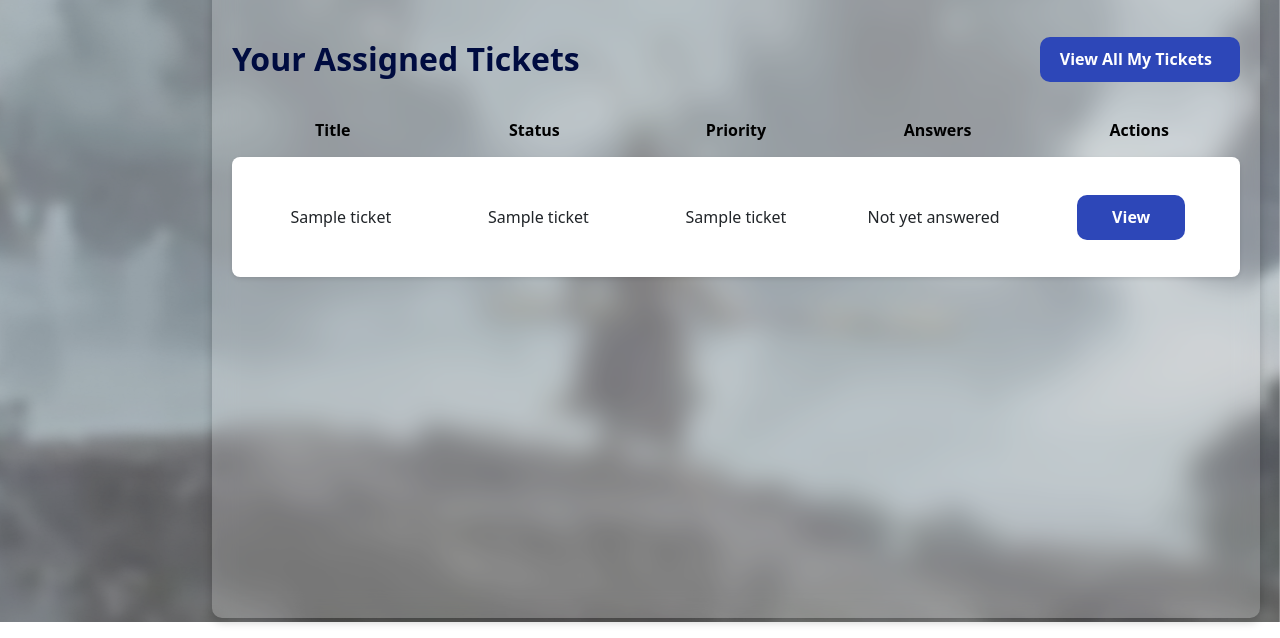
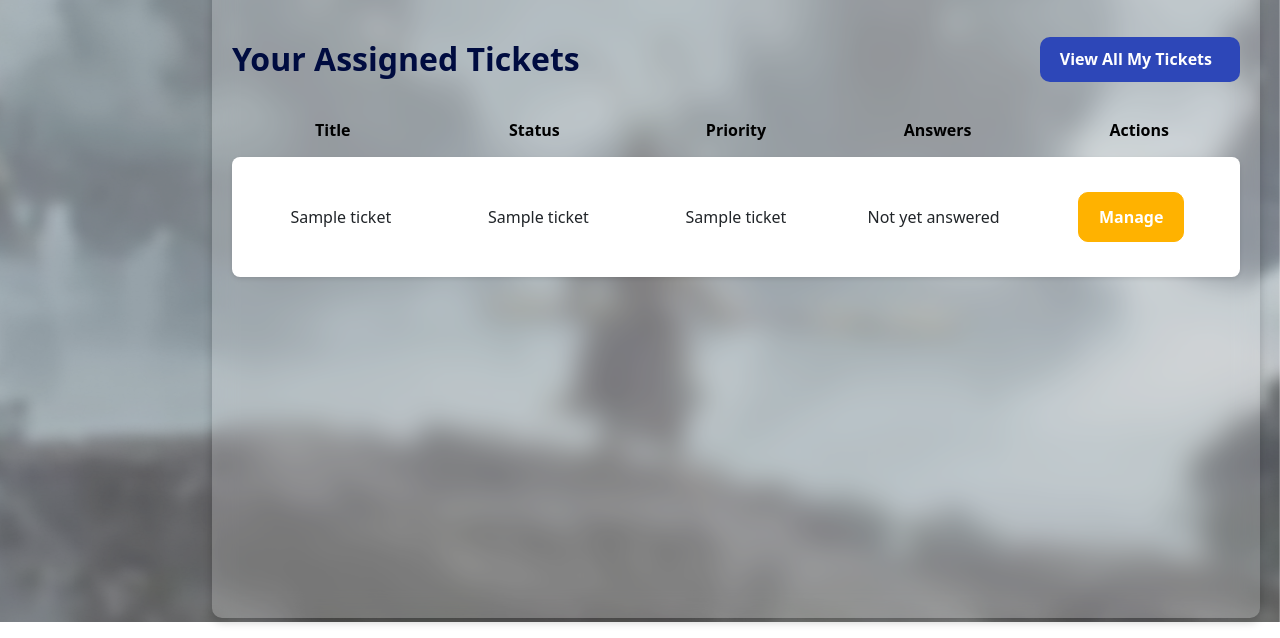
Before and after one commit to Xujiangjing/SEG_WUKONG, a Django app: template tickets/templates/dashboard/dashboard_specialist.html in a window 1280 px wide. Shown: the part 178-816 px from the top of the page. Run offline with Django 4.2, Linux system fonts and the light colour scheme; the template is opened without the code that fills it: most values are stand-ins (such as "Sample title", 1, 10 or a date in 2020); some libraries are stand-ins or nearby versions.

Commit message:
update ui-design for specialist-dashboard

```diff
--- a/tickets/templates/dashboard/dashboard_specialist.html
+++ b/tickets/templates/dashboard/dashboard_specialist.html
@@ -3,7 +3,6 @@
 {% block content %}
 <div class="content-area">
   <div class="fog-box">
-
     <h1 class="text-center mb-5" style="color: #000C40; font-weight: bold;">
     Welcome to your dashboard, {{ user.username }}
     </h1>
@@ -52,23 +51,17 @@
                 <div>Answers</div>
                 <div>Actions</div>
             </div>
+
             {% for ticket in assigned_tickets %}
+                {% if ticket.status != 'closed' %}
                     <div class="ticket-row">
-            {% if ticket.status != 'closed' %}
                         <div>{{ ticket.title }}</div>
                         <div>{{ ticket.get_status_name }}</div>
                         <div>{{ ticket.get_priority_name }}</div>
                         <div>{% if ticket.answers %}Answered{% else %}Not yet answered{% endif %}</div>
                         <div>
-                  {% if ticket.can_be_managed %}
-                    <a href="{% url 'manage_ticket_page' ticket.id %}" class="manage-btn">
-                      Manage
-                    </a>
-                  {% else %}
-                    <a href="{% url 'ticket_detail' ticket.id %}" class="view-btn">
-                      View
-                    </a>
-                  {% endif %}
+                        <a href="{% url 'manage_ticket_page' ticket.id %}" class="manage-btn">Manage</a>
+                        </div>
                     </div>
                 {% endif %}
                 </div>
```
Lines whose indentation alone changed are shown as unchanged.
